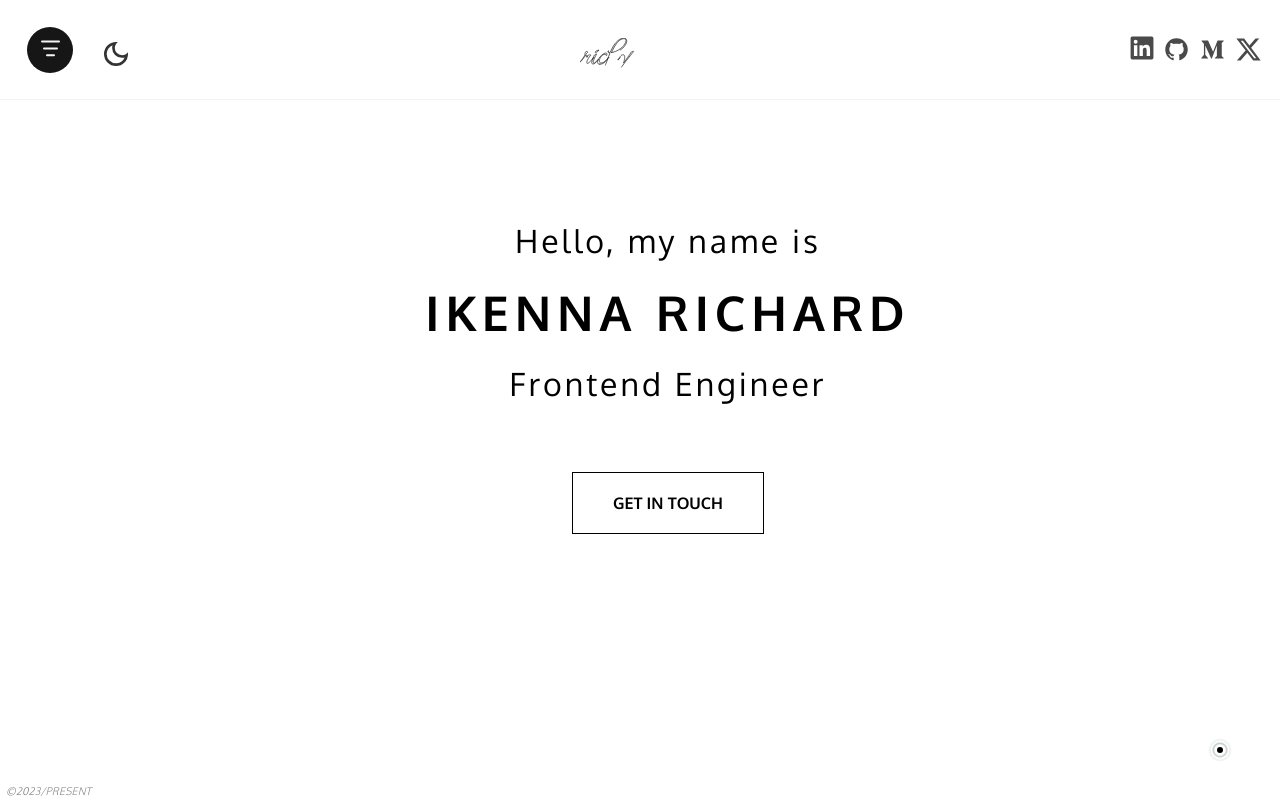
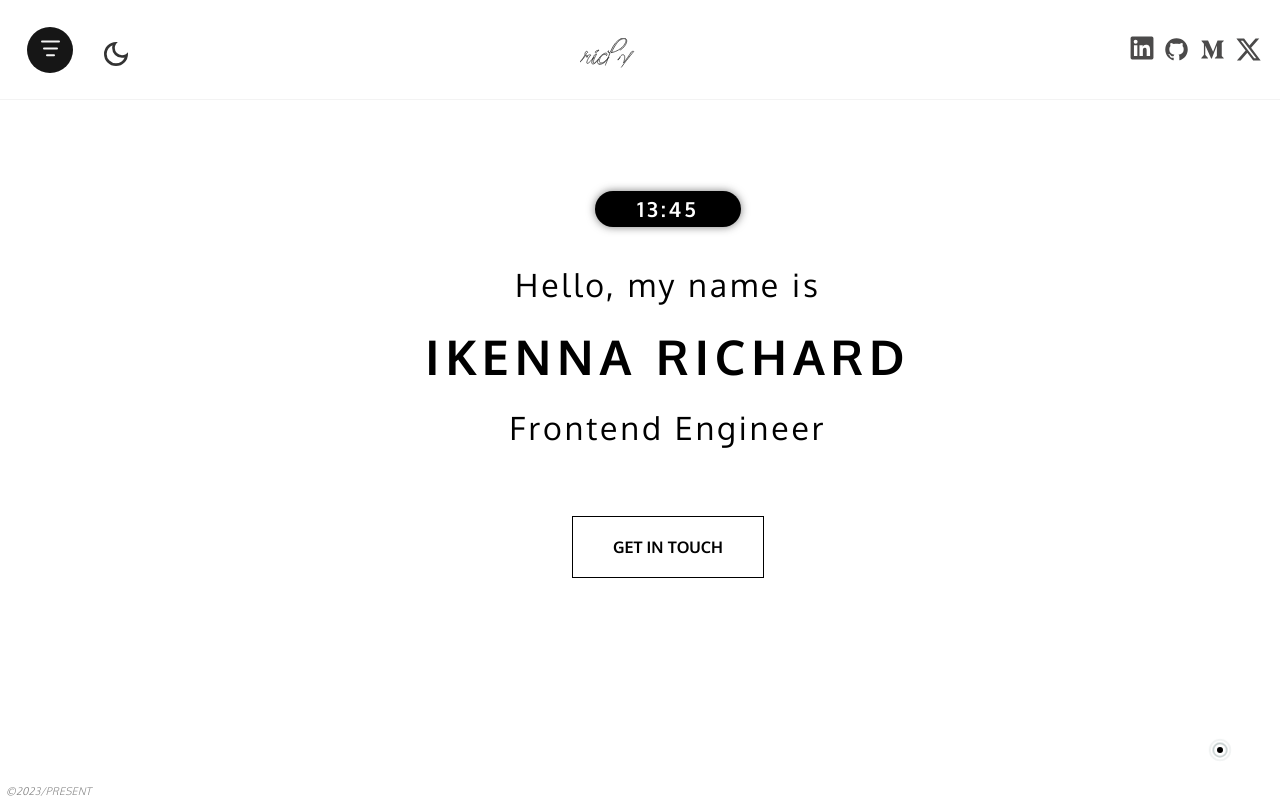
Before and after one commit to ikennarichard/v2, a React (Vite) app: page / in a window 1280 px wide. Shown: the top 800 px of the page. Built offline with nearby package versions, Linux system fonts and the light colour scheme.

Commit message:
feat: add time display

```diff
--- a/src/components/hero/Hero.jsx
+++ b/src/components/hero/Hero.jsx
@@ -3,6 +3,7 @@ import { useContext, useRef } from "react";
 import { ThemeContext } from "../../context/ThemeContext";
 import { motion, useTransform } from "framer-motion";
 import { useScroll } from "framer-motion";
+import TimeDisplay from "../time-display/time-display";
 
 
 const sliderVariants = {
@@ -44,8 +45,10 @@ const Hero = () => {
           style={{
             scale: scaleProgress,
             opacity: opacityProgress,
+            marginBlockStart: '1rem',
           }}
         >
+          <TimeDisplay />
           <p>Hello, my name is</p>
           <h2>IKENNA RICHARD</h2>
           <p
```
